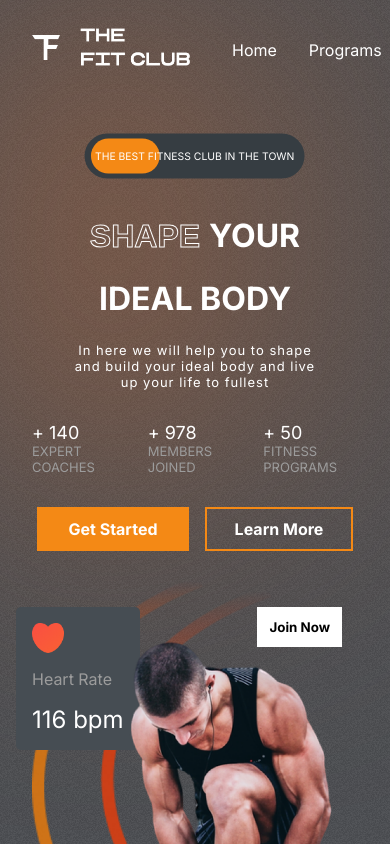
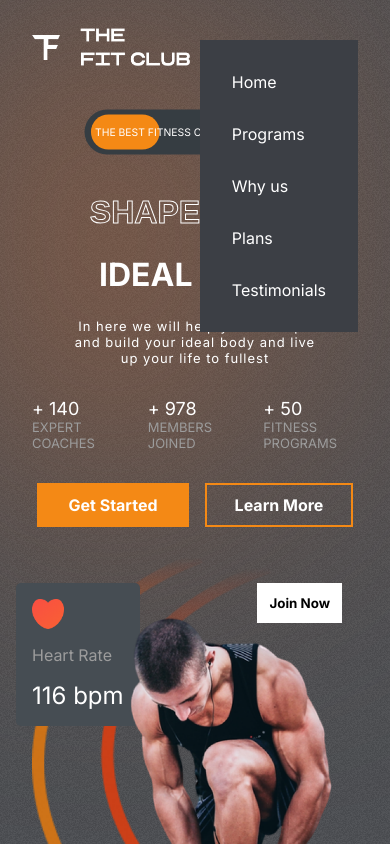
Before and after one commit to decifur/fitclub, a React (Create React App) app: page / in a window 390 px wide. Shown: the top 844 px of the page. Built offline with nearby package versions, Linux system fonts and the light colour scheme.

Commit message:
responsive header

```diff
--- a/src/components/Header/Header.css
+++ b/src/components/Header/Header.css
@@ -19,3 +19,16 @@
     color: var(--orange);
     cursor: pointer;
 }
+
+@media screen and (max-width: 768px) {
+    .header > :nth-child(2){
+        position: fixed;
+        right: 2rem;
+        z-index: 99;
+    }
+    .header-menu{
+        flex-direction: column;
+        background-color: var(--appColor);
+        padding: 2rem;
+    }
+}
```
